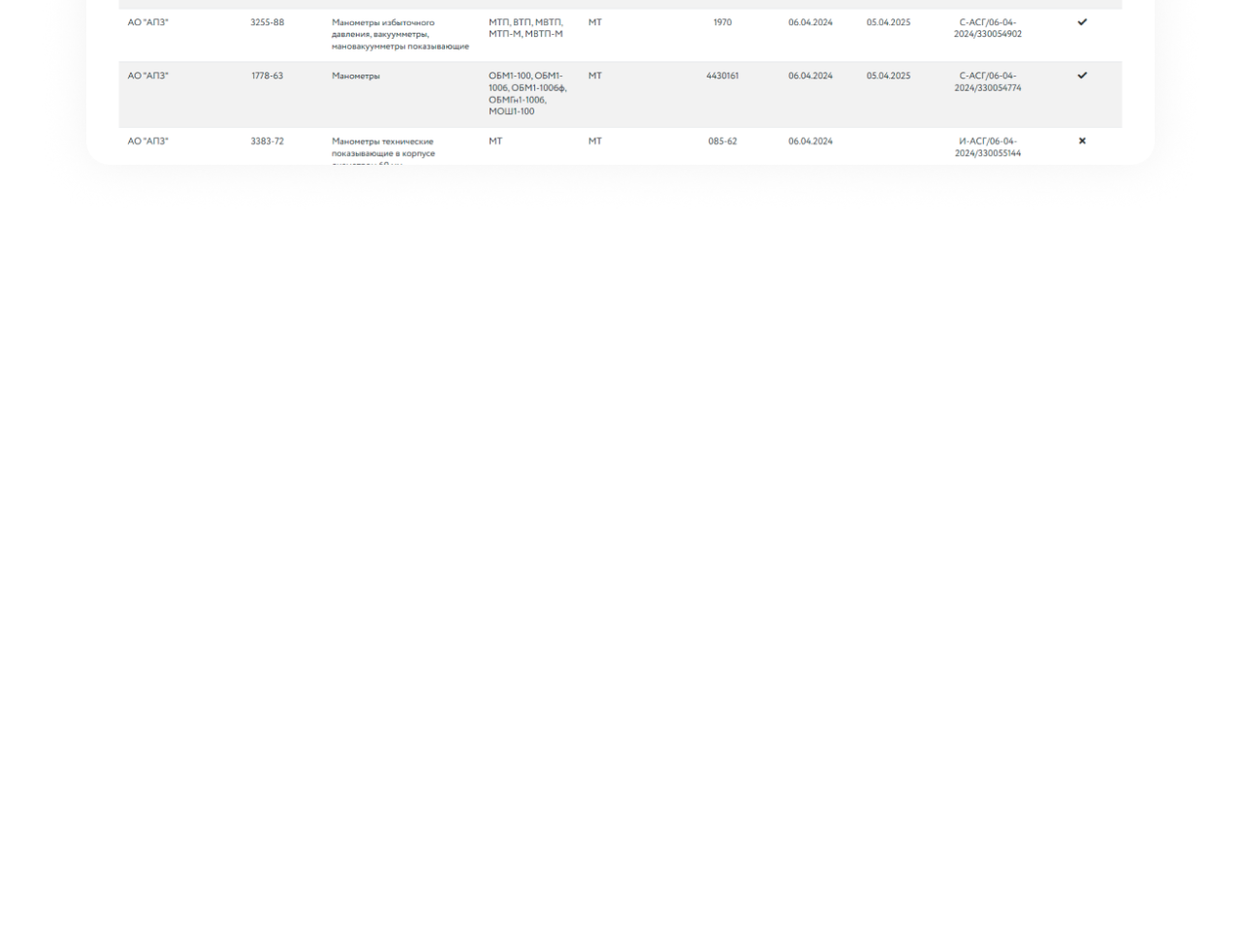
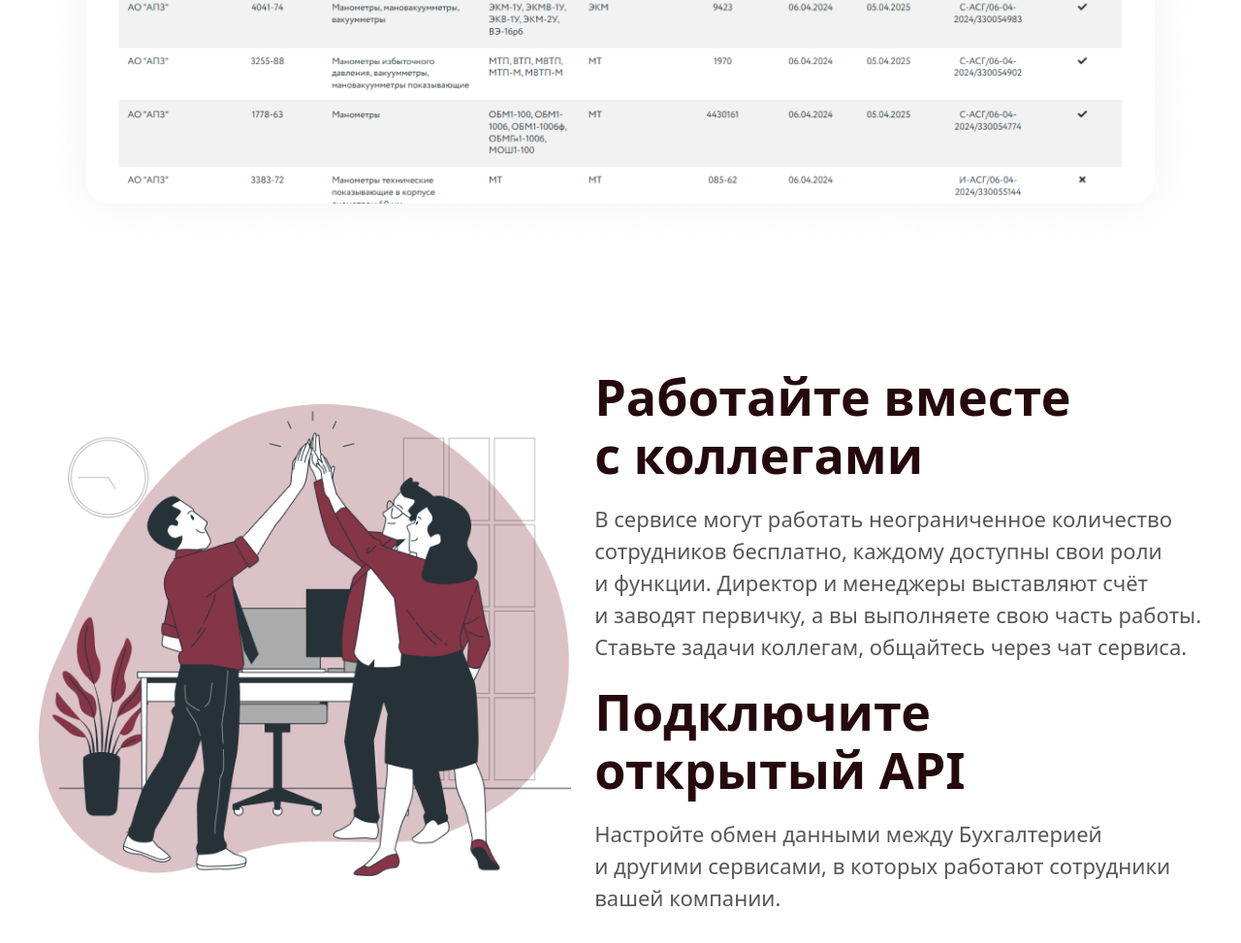
Before and after one commit to Jalilov-dev/Exam-2-Git-Github-Project, a website: page index.html in a window 1280 px wide. Shown: the part 4849-5822 px from the top of the page at 97% size. Before the commit the page ends 5148 px from the top, so only its background shows below. Drawn offline with Linux system fonts and the light colour scheme; files whose address does not match are found by name.

Commit message:
add fivth-section

```diff
--- a/index.html
+++ b/index.html
@@ -177,7 +177,7 @@
     </section>
 
 
-    <section class="section-4 max-w-300 m-auto my-20  ">
+    <section class="section-4 max-w-300 m-auto my-30  ">
          <div class="flex justify-between items-center md:items-start gap-10 flex-col-reverse lg:flex-row  px-8 lg:p-0">
             <div>
                 <img class="lg:w-[500px] w-full " src="./img.png/Frame (3).png" alt="">
@@ -206,6 +206,22 @@
          </div>
          <img src="./img.png/Frame 964.png" alt="">
     </section>
+
+    <section class="section-5 max-w-300 m-auto mb-20 items-center flex flex-col-reverse lg:flex-row gap-6">
+           <div>
+            <img src="./img.png/Frame (4).png" alt="">
+           </div>
+           <div class="lg:w-[670px] px-10 lg:px-0">
+             <div>
+                <p class="lg:text-[52px]/15 md:text-[40px] text-[26px] font-bold text-[#25090F]">Работайте вместе с коллегами</p>
+              <p class="md:text-[22px]  pt-5 text-[#575757]">В сервисе могут работать неограниченное количество сотрудников бесплатно, каждому доступны свои роли и функции. Директор и менеджеры выставляют счёт и заводят первичку, а вы выполняете свою часть работы. Ставьте задачи коллегам, общайтесь через чат сервиса.</p>
+             </div>
+              <div>
+                <p class="lg:text-[52px]/15 pt-5 md:text-[40px] text-[26px] font-bold text-[#25090F]">Подключите открытый API</p>
+              <p class="md:text-[22px]  pt-5 text-[#575757]">Настройте обмен данными между Бухгалтерией и другими сервисами, в которых работают сотрудники вашей компании.</p>
+             </div>
+            </div>
+    </section>
 </body>
 
 </html>
```
Also changed, not shown: img.png/Frame (4).png (added), src/output.css.
